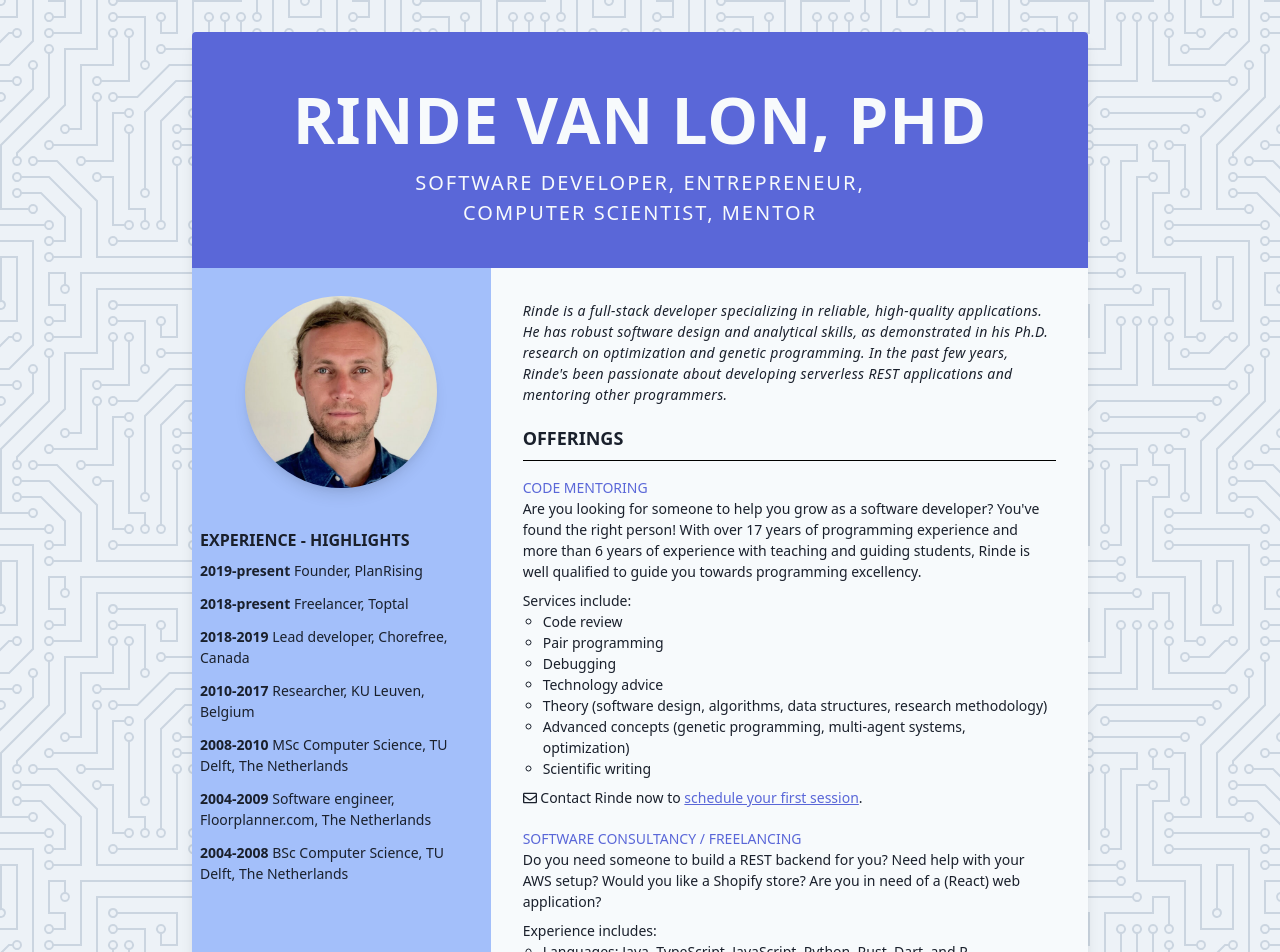
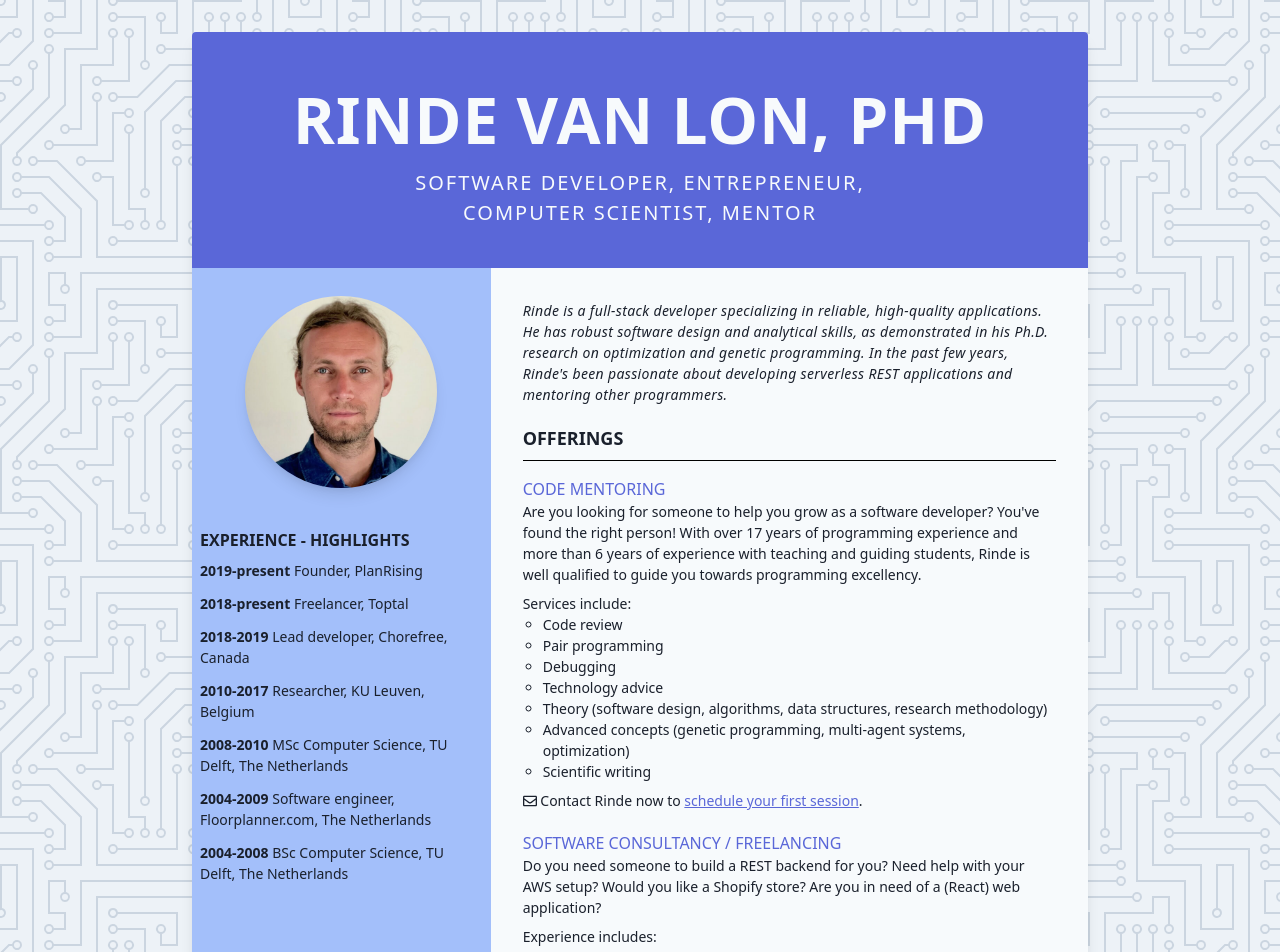
Before and after one commit to rinde/rinde.nl, a Next.js app: page / in a window 1280 px wide. Shown: the top 952 px of the page. Built offline with nearby package versions, Linux system fonts and the light colour scheme.

Commit message:
improved service headings

```diff
--- a/pages/index.tsx
+++ b/pages/index.tsx
@@ -71,7 +71,7 @@ const Home: NextPage<{ userAgent: string }> = ({ userAgent }) => (
               Offerings
             </div>
             <hr className="border-black mb-4" />
-            <div className="uppercase text-indigo-600">Code mentoring</div>
+            <div className="uppercase text-indigo-600 text-base font-medium">Code mentoring</div>
             <div className="">
               Are you looking for someone to help you grow as a software developer? You've found the
               right person! With over 17 years of programming experience and more than 6 years of
@@ -99,7 +99,9 @@ const Home: NextPage<{ userAgent: string }> = ({ userAgent }) => (
               </a>
               .
             </div>
-            <div className="uppercase mt-5 text-indigo-600">Software consultancy / freelancing</div>
+            <div className="uppercase mt-5 text-indigo-600 text-base font-medium">
+              Software consultancy / freelancing
+            </div>
             <div className="text-sm">
               Do you need someone to build a REST backend for you? Need help with your AWS setup?
               Would you like a Shopify store? Are you in need of a (React) web application?
```
Also changed, not shown: 2 other files (tests, documents, lock files or other folders).
